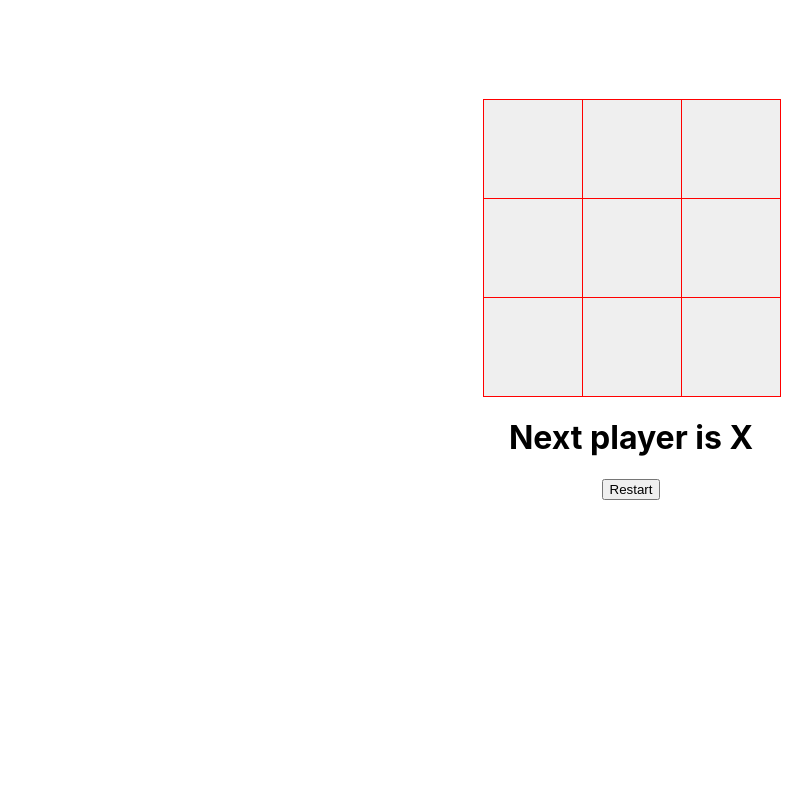
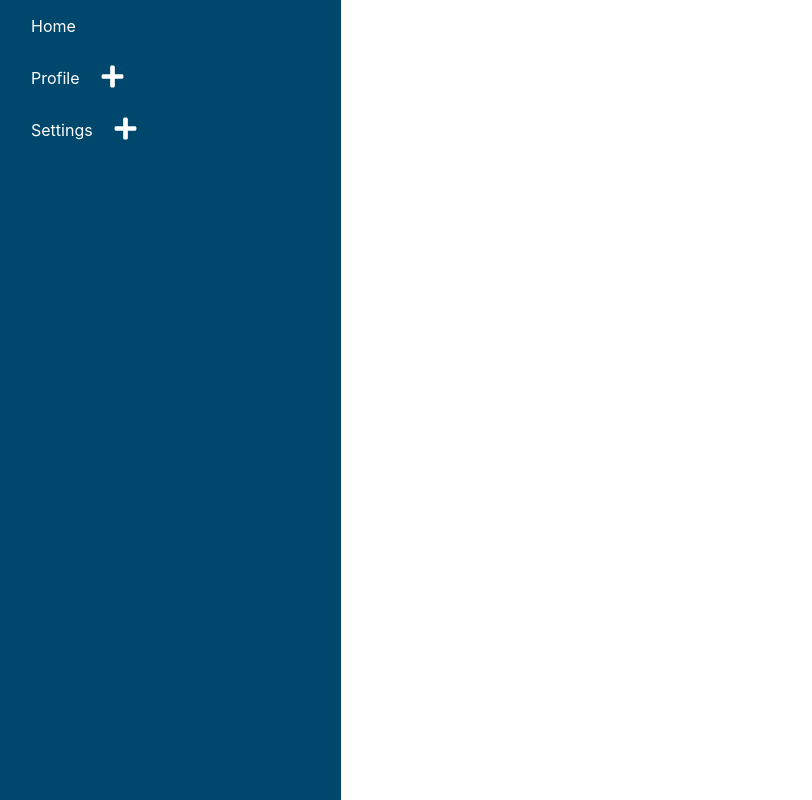
Before and after one commit to gogata05/React, a React (Create React App) app in the folder 01.Components/01. All React Components/: page / in a window 1280 px wide. Shown: the whole page, without its empty margins (9-821 px from the left). Built offline with nearby package versions, Linux system fonts and the light colour scheme.

Commit message:
TreeView

```diff
--- a/01.Components/01. All React Components/src/App.js
+++ b/01.Components/01. All React Components/src/App.js
@@ -14,6 +14,8 @@
 import SearchAutocomplete from "./components/search-autocomplete-with-api";
 import StarRating from "./components/star-rating";
 import TicTacToe from "./components/tic-tact-toe";
+import TreeView from "./components/tree-view";
+import menus from "./components/tree-view/data";
 
 function App() {
   return (
@@ -65,7 +67,10 @@
       {/* <StarRating noOfStars={5} /> */}
 
       {/* Tic tac toe */}
-      <TicTacToe />
+      {/* <TicTacToe /> */}
+
+      {/*Left Tree navigation menu- Tree view component/menu UI component */}
+      <TreeView menus={menus} />
     </div>
   );
 }
--- /dev/null
+++ b/01.Components/01. All React Components/src/components/tree-view/data.js
@@ -0,0 +1,60 @@
+export const menus = [
+  {
+    label: "Home",
+    to: "/",
+  },
+  {
+    label: "Profile",
+    to: "/profile",
+    children: [
+      {
+        label: "Details",
+        to: "details",
+        children: [
+          {
+            label: "Location",
+            to: "location",
+            children: [
+              {
+                label: "City",
+                to: "city",
+              },
+            ],
+          },
+        ],
+      },
+    ],
+  },
+  {
+    label: "Settings",
+    to: "/settings",
+    children: [
+      {
+        label: "Account",
+        to: "account",
+      },
+      {
+        label: "Security",
+        to: "security",
+        children: [
+          {
+            label: "Login",
+            to: "login",
+          },
+          {
+            label: "Register",
+            to: "register",
+            children : [
+                {
+                    label : 'Random data',
+                    to : ''
+                }
+            ]
+          },
+        ],
+      },
+    ],
+  },
+];
+
+export default menus;
--- /dev/null
+++ b/01.Components/01. All React Components/src/components/tree-view/index.jsx
@@ -0,0 +1,10 @@
+import MenuList from "./menu-list";
+import './styles.css'
+
+export default function TreeView({ menus = [] }) {
+  return (
+    <div className="tree-view-container">
+      <MenuList list={menus} />
+    </div>
+  );
+}
--- /dev/null
+++ b/01.Components/01. All React Components/src/components/tree-view/menu-item.jsx
@@ -0,0 +1,35 @@
+import { useState } from "react";
+import MenuList from "./menu-list";
+import {FaMinus, FaPlus} from 'react-icons/fa'
+
+export default function MenuItem({ item }) {
+  const [displayCurrentChildren, setDisplayCurrentChildren] = useState({});
+
+  function handleToggleChildren(getCurrentlabel) {
+    setDisplayCurrentChildren({
+      ...displayCurrentChildren,
+      [getCurrentlabel]: !displayCurrentChildren[getCurrentlabel],
+    });
+  }
+
+  console.log(displayCurrentChildren);
+
+  return (
+    <li>
+      <div className="menu-item">
+        <p>{item.label}</p>
+        {item && item.children && item.children.length ? (
+          <span onClick={() => handleToggleChildren(item.label)}>
+            {
+                displayCurrentChildren[item.label] ? <FaMinus color="#fff" size={25} /> : <FaPlus color="#fff" size={25} />
+            }
+          </span>
+        ) : null}
+      </div>
+
+      {item && item.children && item.children.length > 0 && displayCurrentChildren[item.label] ? (
+        <MenuList list={item.children} />
+      ) : null}
+    </li>
+  );
+}
--- /dev/null
+++ b/01.Components/01. All React Components/src/components/tree-view/menu-list.jsx
@@ -0,0 +1,11 @@
+import MenuItem from "./menu-item";
+
+export default function MenuList({ list = [] }) {
+  return (
+    <ul className="menu-list-container">
+      {list && list.length
+        ? list.map((listItem) => <MenuItem item={listItem} />)
+        : null}
+    </ul>
+  );
+}
--- /dev/null
+++ b/01.Components/01. All React Components/src/components/tree-view/styles.css
@@ -0,0 +1,19 @@
+.tree-view-container {
+  min-height: 100vh;
+  width: 350px;
+  background: rgb(0, 71, 110);
+}
+
+.menu-item{
+    display: flex;
+    align-items: center;
+    gap: 20px;
+    cursor: pointer;
+    color: #fff;
+}
+
+.menu-list-container {
+    list-style: none;
+    margin-top: 0px;
+    margin-bottom: 0px;
+}
```
